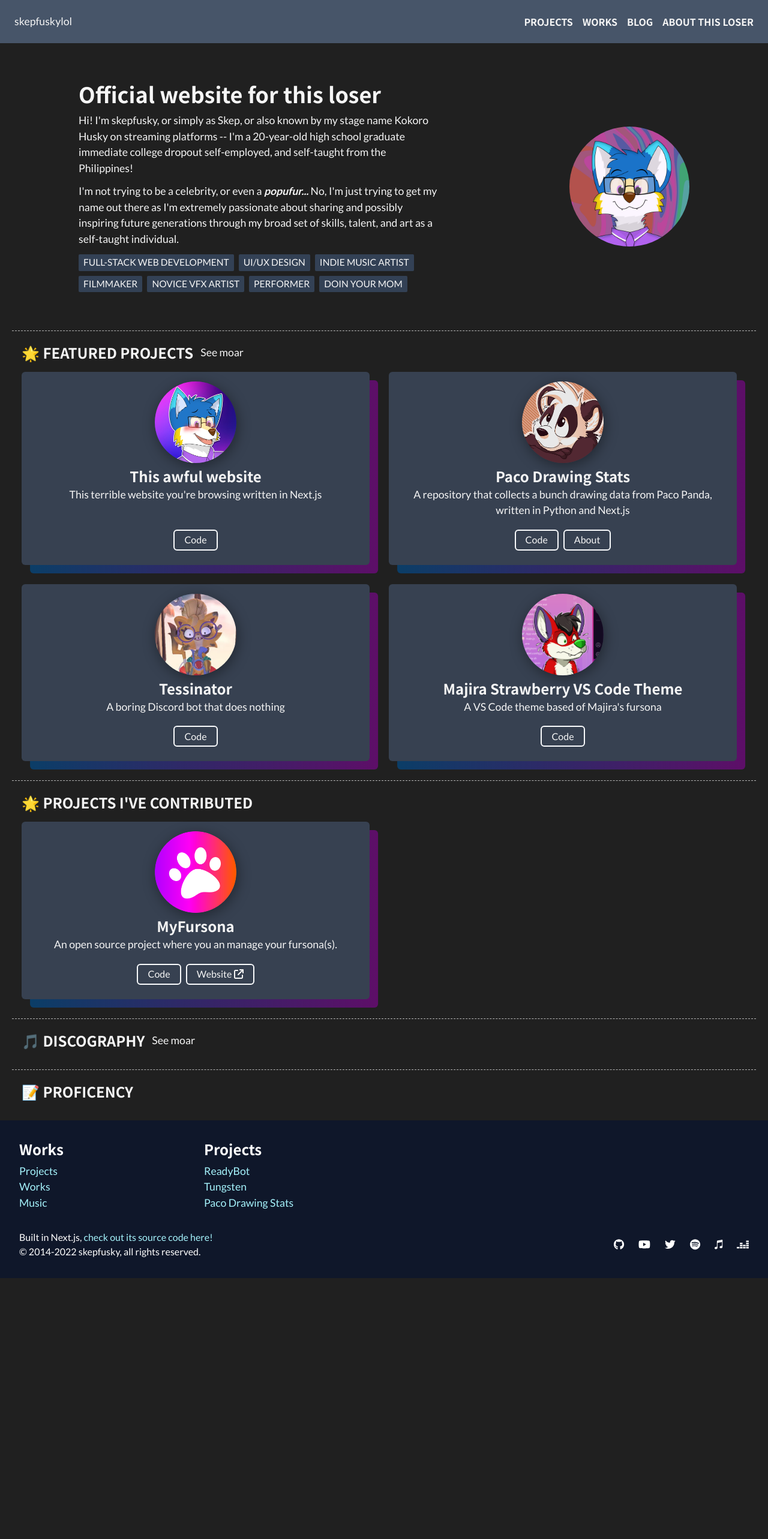
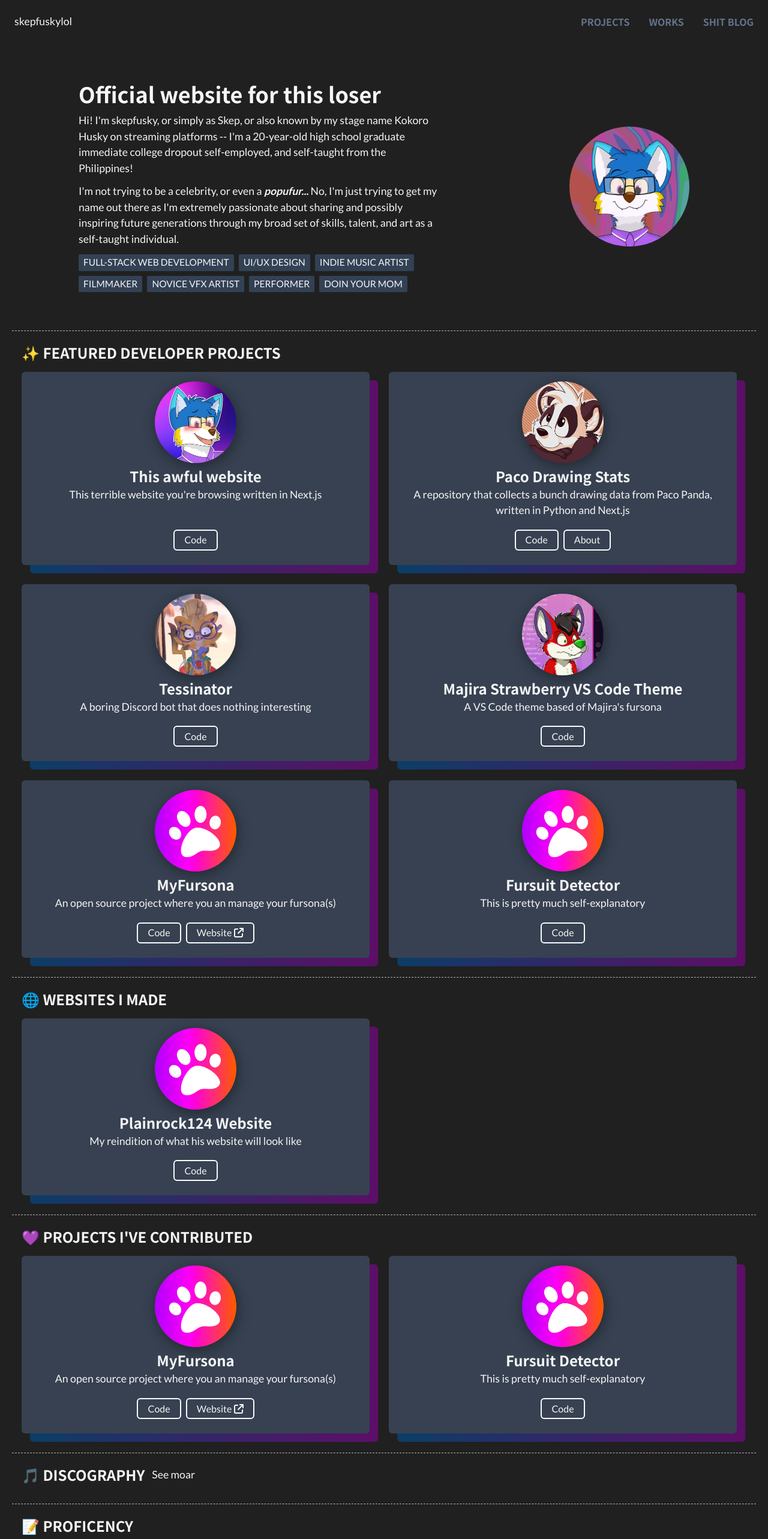
Before and after one commit to kuroji-fusky/kurojifusky.com, a Next.js app: page / in a window 1280 px wide. Shown: the top 2566 px of the page at 60% size. Before the commit the page ends 2131 px from the top, so only its background shows below. Built offline with nearby package versions, Linux system fonts and the light colour scheme.

Commit message:
More spicy goodness

```diff
--- a/components/Footer.tsx
+++ b/components/Footer.tsx
@@ -1,7 +1,7 @@
 import { FontAwesomeIcon } from "@fortawesome/react-fontawesome";
 import {
-  faDeezer,
   faGithub,
+  faInstagram,
   faItunesNote,
   faSpotify,
   faTwitter,
@@ -10,6 +10,7 @@ import {
 import Link from "next/link";
 import styles from "../styles/Footer.module.scss";
 import FooterList from "./FooterList";
+import { faExternalLink } from "@fortawesome/free-solid-svg-icons";
 
 export default function Header() {
   return (
@@ -17,9 +18,15 @@ export default function Header() {
       <div className={styles.wrapper}>
         <div className={styles.contents}>
           <FooterList
-            title="Works"
-            linkItems={["/projects", "/works", "/music", "/contact"]}
-            nameItems={["Projects", "Works", "Music"]}
+            title="Browse My Crap"
+            linkItems={["/blog", "/projects", "/film", "/music", "/legacy"]}
+            nameItems={[
+              "Blog",
+              "Projects",
+              "Filmography",
+              "Discography",
+              "Legacy",
+            ]}
           />
           <FooterList
             title="Projects"
@@ -27,14 +34,26 @@ export default function Header() {
               "/projects/readybot",
               "/projects/tungsten",
               "/projects/pandapaco-art-stats",
+              "/projects/searchpets",
             ]}
-            nameItems={["ReadyBot", "Tungsten", "Paco Drawing Stats"]}
+            nameItems={[
+              "ReadyBot",
+              "Tungsten",
+              "Paco Drawing Stats",
+              "Searchpets",
+            ]}
           />
         </div>
         <div className={styles["lower-third"]}>
           <div className="flex flex-col">
             <span className="text-base">
-              Built in Next.js,{" "}
+              Proudly built with 💜 in{" "}
+              <Link href="https://nextjs.org">
+                <a className="link-cover__global">
+                  Next.js
+                </a>
+              </Link>
+              ,{" "}
               <Link href="http://github.com/skepfusky/skepfusky-website">
                 <a className="link-cover__global">
                   check out its source code here!
@@ -47,11 +66,6 @@ export default function Header() {
             </span>
           </div>
           <div className="flex gap-x-6">
-            <Link href="https://github.com/skepfusky">
-              <a className={styles["social-icons"]} target="_blank">
-                <FontAwesomeIcon icon={faGithub} />
-              </a>
-            </Link>
             <Link href="https://youtube.com/skepfusky97">
               <a className={styles["social-icons"]} target="_blank">
                 <FontAwesomeIcon icon={faYoutube} />
@@ -62,19 +76,24 @@ export default function Header() {
                 <FontAwesomeIcon icon={faTwitter} />
               </a>
             </Link>
-            <Link href="https://twitter.com/skepfuskyjs">
+            <Link href="https://instagram.com/skepfusky">
+              <a className={styles["social-icons"]} target="_blank">
+                <FontAwesomeIcon icon={faInstagram} />
+              </a>
+            </Link>
+            <Link href="https://github.com/skepfusky">
+              <a className={styles["social-icons"]} target="_blank">
+                <FontAwesomeIcon icon={faGithub} />
+              </a>
+            </Link>
+            <Link href="https://open.spotify.com/artist/3fouosCOFa1ykd6j9DZkWl?si=byCWjlfqR3OXDiGTiuCpqA">
               <a className={styles["social-icons"]} target="_blank">
                 <FontAwesomeIcon icon={faSpotify} />
               </a>
             </Link>
-            <Link href="https://open.spotify.com/artist/3fouosCOFa1ykd6j9DZkWl?si=byCWjlfqR3OXDiGTiuCpqA">
+            <Link href="https://music.apple.com/us/artist/kokoro-husky/1521326000">
               <a className={styles["social-icons"]} target="_blank">
                 <FontAwesomeIcon icon={faItunesNote} />
-              </a>
-            </Link>
-            <Link href="https://music.apple.com/us/artist/kokoro-husky/1521326000">
-              <a className={styles["social-icons"]} target="_blank">
-                <FontAwesomeIcon icon={faDeezer} />
               </a>
             </Link>
           </div>
--- a/components/Header.tsx
+++ b/components/Header.tsx
@@ -3,20 +3,53 @@ import styles from '../styles/Header.module.scss';
 
 export default function Header() {
   return (
-    <header className="bg-slate-600">
+    <header>
       <div className={styles.wrapper}>
         <div>
-          <Link href="/">
-            skepfuskylol
+          <Link href="/">skepfuskylol</Link>
+        </div>
+        <nav className="flex gap-x-8">
+          <div id={styles["nav-item"]}>
+            <span>PROJECTS</span>
+            {/* <div id={styles["dropdown-container"]}>
+              <div id={styles["dropdown-item"]}>
+                <h4>Shit I made</h4>
+                <ul>
+                  <li>Paco Drawing Stats</li>
+                  <li>Majira VS Code Theme</li>
+                </ul>
+              </div>
+              <div id={styles["dropdown-item"]}>
+                <h4>I contributed</h4>
+                <ul>
+                  <li>MyFursona</li>
+                </ul>
+              </div>
+            </div> */}
+          </div>
+          <div id={styles["nav-item"]}>
+            <span>WORKS</span>
+            {/* <div id={styles["dropdown-container"]}>
+              <div id={styles["dropdown-item"]}>
+                <h4>Shit I made</h4>
+                <ul>
+                  <li>Paco Drawing Stats</li>
+                  <li>Majira VS Code Theme</li>
+                </ul>
+              </div>
+              <div id={styles["dropdown-item"]}>
+                <h4>I contributed</h4>
+                <ul>
+                  <li>MyFursona</li>
+                </ul>
+              </div>
+            </div> */}
+          </div>
+          <Link href="/blog" passHref>
+            <a id={styles["nav-item"]}>
+              <span>SHIT BLOG</span>
+            </a>
           </Link>
-        </div>
-        <nav className="flex gap-x-4">
-          <Link href="/projects" passHref>PROJECTS</Link>
-          <Link href="/works" passHref>
-            <a>WORKS</a>
-          </Link>
-          <Link href="/contact" passHref>BLOG</Link>
-          <Link href="/about-me" passHref>ABOUT THIS LOSER</Link>
         </nav>
       </div>
     </header>
--- a/pages/index.tsx
+++ b/pages/index.tsx
@@ -59,8 +59,8 @@ export default function Home() {
         <hr />
         <div className={styles.section}>
           <div className={styles["section-header"]}>
-            <h3>🌟 FEATURED PROJECTS</h3>
-            <Link href="/projects">See moar</Link>
+            <h3>✨ FEATURED DEVELOPER PROJECTS</h3>
+            {/* <Link href="/projects">See moar</Link> */}
           </div>
           <div id={styles["project-grid"]}>
             {/* <ProjectCardSkeleBoi /> */}
@@ -80,41 +80,62 @@ export default function Home() {
             <ProjectCard
               image="/img/tessinator.png"
               title="Tessinator"
-              description="A boring Discord bot that does nothing"
+              description="A boring Discord bot that does nothing interesting"
               repoLink="skepfusky/tessinator"
             />
-            {/* <ProjectCard
-              image="/img/avatars/08.png"
-              title="ReadyBot"
-              description="Create Discord bots with ease!"
-              repoLink="skepfusky/ReadyBot"
-            /> */}
             <ProjectCard
               image="/img/majira-vscode.png"
               title="Majira Strawberry VS Code Theme"
               description="A VS Code theme based of Majira's fursona"
               repoLink="skepfusky/majira-strawberry-vscode"
             />
-            {/* <ProjectCard
-              image="/img/avatars/08.png"
-              title="Some UI concept"
-              description="Project description"
-              repoLink="skepfusky/voicemeeter-modern-ui-concept"
-            /> */}
+            <ProjectCard
+              image="/img/myfursona.png"
+              title="MyFursona"
+              description="An open source project where you an manage your fursona(s)"
+              repoLink="MyFursona-Project/MyFursona"
+              extLink="https://www.myfursona.art"
+            />
+            <ProjectCard
+              image="/img/myfursona.png"
+              title="Fursuit Detector"
+              description="This is pretty much self-explanatory"
+              repoLink="OpenFurs/fursuit-detector-web"
+            />
           </div>
         </div>
         <hr />
         <div className={styles.section}>
           <div className={styles["section-header"]}>
-            <h3>🌟 PROJECTS I&#39;VE CONTRIBUTED</h3>
+            <h3>🌐 WEBSITES I MADE</h3>
+          </div>
+          <div id={styles["project-grid"]}>
+            <ProjectCard
+              image="/img/myfursona.png"
+              title="Plainrock124 Website"
+              description="My reindition of what his website will look like"
+              repoLink="skepfusky/plainrock124-website"
+            />
+          </div>
+        </div>
+        <hr />
+        <div className={styles.section}>
+          <div className={styles["section-header"]}>
+            <h3>💜 PROJECTS I&#39;VE CONTRIBUTED</h3>
           </div>
           <div id={styles["project-grid"]}>
             <ProjectCard
               image="/img/myfursona.png"
               title="MyFursona"
-              description="An open source project where you an manage your fursona(s)."
+              description="An open source project where you an manage your fursona(s)"
               repoLink="MyFursona-Project/MyFursona"
               extLink="https://www.myfursona.art"
+            />
+            <ProjectCard
+              image="/img/myfursona.png"
+              title="Fursuit Detector"
+              description="This is pretty much self-explanatory"
+              repoLink="OpenFurs/fursuit-detector-web"
             />
           </div>
         </div>
--- a/styles/Header.module.scss
+++ b/styles/Header.module.scss
@@ -2,10 +2,38 @@
   @apply my-0 mx-auto max-w-screen-2xl px-6 flex justify-between items-center;
 
   nav {
-    font-family: 'Noto Sans KR', sans-serif;
+    font-family: "Noto Sans KR", sans-serif;
     @apply font-black text-base;
-    a {
-      @apply py-6;
-    }
   }
 }
+
+#nav-item {
+  @apply py-6 cursor-pointer block relative;
+
+  &:hover span {
+    @apply text-slate-50;
+  }
+
+  span {
+    @apply text-slate-500 transition-colors duration-300;
+  }
+
+  &::before {
+    content: "";
+    @apply absolute top-[3rem] left-0 right-0 h-1;
+    background: linear-gradient(90deg, rgb(155, 33, 255) 0%, rgba(20, 163, 255, 0.75) 40%, #0000 50%, #0000 100%);
+    background-size: 250%;
+    background-position: right;
+    transition: background-position 300ms ease;
+  }
+
+  &:hover::before {
+    background-position: left;
+  }
+}
+
+#dropdown {
+  &-container {
+    @apply absolute top-[3.75rem] right-0 p-3 bg-slate-800 rounded-md w-max cursor-default;
+  }
+}
```
